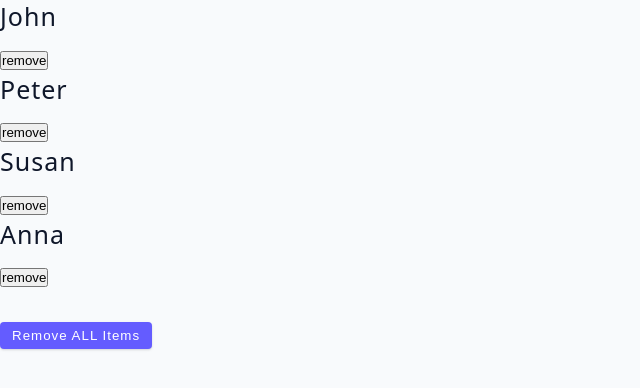
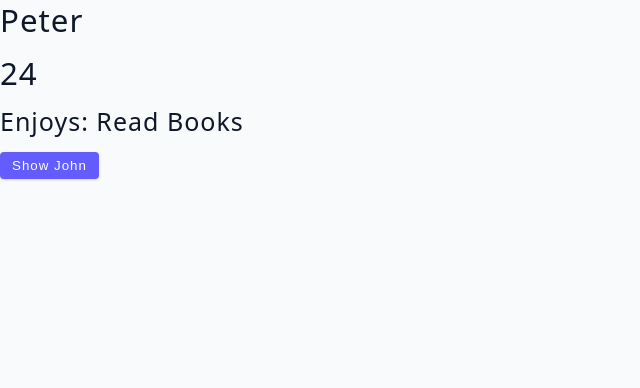
Before and after one commit to ThisisNirmalJaiswal/ReactJSPractice, a React (Vite) app: page / in a window 1280 px wide. Shown: the top 388 px of the page, without its empty margins (0-640 px from the left). Built offline with nearby package versions, Linux system fonts and the light colour scheme; the HTML template or start-up script is replaced by a standard one.

Commit message:
useState with object

```diff
--- a/src/App.jsx
+++ b/src/App.jsx
@@ -1,4 +1,4 @@
-import Final from './tutorial/01-useState/final/03-useState-array';
+import Final from './tutorial/01-useState/final/04-useState-object';
 
 function App() {
   return (
--- a/src/tutorial/01-useState/final/04-useState-object.jsx
+++ b/src/tutorial/01-useState/final/04-useState-object.jsx
@@ -1,25 +1,50 @@
+// import { useState } from 'react';
+
+// const UseStateObject = () => {
+//   const [person, setPerson] = useState({
+//     name: 'peter',
+//     age: 24,
+//     hobby: 'read books',
+//   });
+
+//   const displayPerson = () => {
+//     setPerson({ name: 'john', age: 28, hobby: 'scream at the computer' });
+//     // be careful, don't overwrite
+//     // setPerson({ name: 'susan' });
+//     // setPerson({ ...person, name: 'susan' });
+//   };
+//   return (
+//     <>
+//       <h3>{person.name}</h3>
+//       <h3>{person.age}</h3>
+//       <h4>Enjoys To: {person.hobby}</h4>
+//       <button className='btn' onClick={displayPerson}>
+//         show john
+//       </button>
+//     </>
+//   );
+// };
+
+// export default UseStateObject;
+
 import { useState } from 'react';
 
 const UseStateObject = () => {
-  const [person, setPerson] = useState({
-    name: 'peter',
-    age: 24,
-    hobby: 'read books',
-  });
-
+  const [name, setName] = useState('peter');
+  const [age, setAge] = useState(24);
+  const [hobby, setHobby] = useState('read books');
   const displayPerson = () => {
-    setPerson({ name: 'john', age: 28, hobby: 'scream at the computer' });
-    // be careful, don't overwrite
-    // setPerson({ name: 'susan' });
-    // setPerson({ ...person, name: 'susan' });
+    setName('john');
+    setAge(28);
+    setHobby('scream at the computer');
   };
   return (
     <>
-      <h3>{person.name}</h3>
-      <h3>{person.age}</h3>
-      <h4>Enjoys To: {person.hobby}</h4>
+      <h3>{name}</h3>
+      <h3>{age}</h3>
+      <h4>Enjoys: {hobby}</h4>
       <button className='btn' onClick={displayPerson}>
-        show john
+        Show John
       </button>
     </>
   );
```
